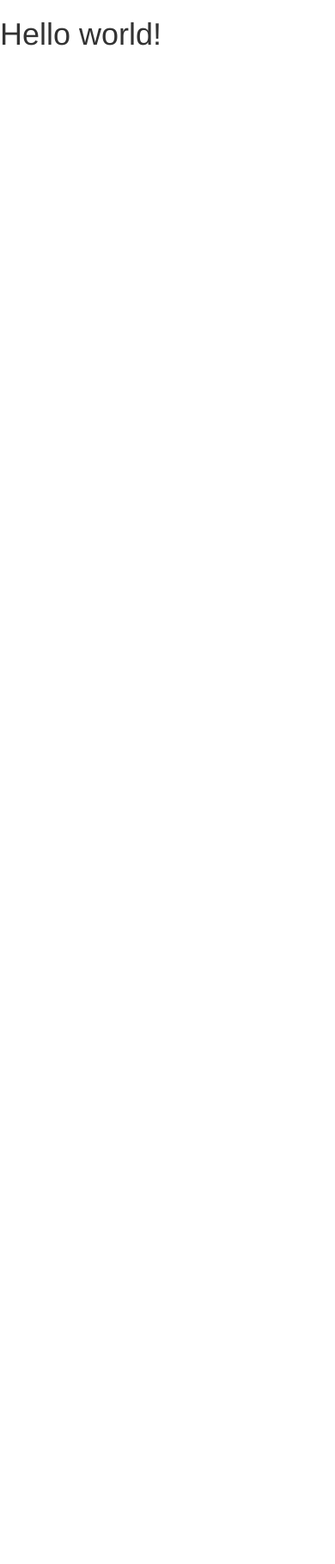
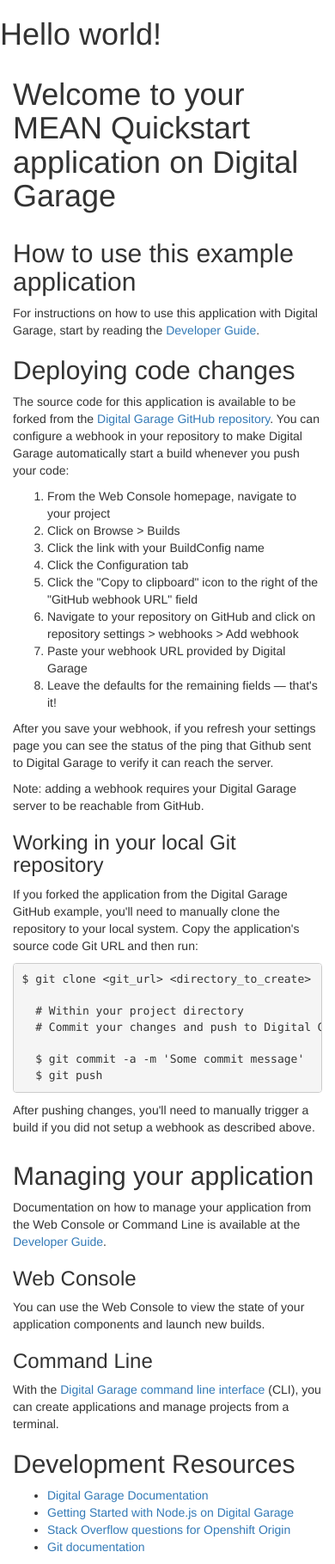
Before and after one commit to thedigitalgarage/mean-ex, a website: page public/index.html in a window 390 px wide. Shown: the whole page at 86% size. Before the commit the page ends 844 px from the top, so only its background shows below. Drawn offline with nearby package versions, Linux system fonts and the light colour scheme; some packages are replaced by stand-ins of ours.

Commit message:
update database connection url

```diff
--- a/config/database.js
+++ b/config/database.js
@@ -1,14 +1,12 @@
 var mongoServiceName = process.env.DATABASE_SERVICE_NAME,
-    mongoHost = 'mongodb',
-    mongoPort = '27017',
     mongoDatabase = process.env.MONGODB_DATABASE,
     mongoPassword = process.env.MONGODB_PASSWORD,
     mongoUser = process.env.MONGODB_USER;
 
 if (process.env.DATABASE_SERVICE_NAME) {
-  var mongodburl = mongoHost + '://' + mongoUser + ':' + mongoPassword + '@' + mongoServiceName +':' + mongoPort + '/' + mongoDatabase;
+  var mongodburl = 'mongodb://' + mongoUser + ':' + mongoPassword + '@' + mongoServiceName +':27017/' + mongoDatabase;
 } else {
-  var mongodburl = 'mongodb://testuser1:mountain1@127.0.0.1:27017/sampledb';
+  var mongodburl = 'mongodb://' + mongoUser + ':' + mongoPassword + '@127.0.0.1:27017/' + mongoDatabase;
 }
 
 console.log(mongodburl)
--- a/public/index.html
+++ b/public/index.html
@@ -3,26 +3,102 @@
 
 <!-- ASSIGN OUR ANGULAR MODULE -->
 <html>
+
 <head>
     <!-- META -->
     <meta charset="utf-8">
-    <meta name="viewport" content="width=device-width, initial-scale=1"><!-- Optimize mobile viewport -->
+    <meta name="viewport" content="width=device-width, initial-scale=1">
+    <!-- Optimize mobile viewport -->
 
     <title>Digital Garage Quickstart Angular App</title>
 
     <!-- SCROLLS -->
-    <link rel="stylesheet" href="//netdna.bootstrapcdn.com/bootstrap/3.0.0/css/bootstrap.min.css"><!-- load bootstrap -->
+    <link rel="stylesheet" href="//netdna.bootstrapcdn.com/bootstrap/3.0.0/css/bootstrap.min.css">
+    <!-- load bootstrap -->
     <!-- SPELLS -->
-    <script src="//ajax.googleapis.com/ajax/libs/jquery/2.0.3/jquery.min.js"></script><!-- load jquery -->
-    <script src="//ajax.googleapis.com/ajax/libs/angularjs/1.0.8/angular.min.js"></script><!-- load angular -->
-    <script src="//ajax.googleapis.com/ajax/libs/angularjs/1.6.1/angular-route.js"></script><!-- load angular-route -->
+    <script src="//ajax.googleapis.com/ajax/libs/jquery/2.0.3/jquery.min.js"></script>
+    <!-- load jquery -->
+    <script src="//ajax.googleapis.com/ajax/libs/angularjs/1.0.8/angular.min.js"></script>
+    <!-- load angular -->
+    <script src="//ajax.googleapis.com/ajax/libs/angularjs/1.6.1/angular-route.js"></script>
+    <!-- load angular-route -->
     <script src="core.js"></script>
 
 </head>
 <!-- SET THE CONTROLLER AND GET ALL TASKS -->
+
 <body ng-app="helloWorld" ng-controller="MainCtrl">
-  <div>
-    <h1> {{test}} </h1>
-  </div>
+    <div>
+        <h1> {{test}} </h1>
+    </div>
+    <section class='container'>
+        <hgroup>
+            <h1>Welcome to your MEAN Quickstart application on Digital Garage</h1>
+        </hgroup>
+
+
+        <div class="row">
+            <section class='col-xs-12 col-sm-6 col-md-6'>
+                <section>
+                    <h2>How to use this example application</h2>
+                    <p>For instructions on how to use this application with Digital Garage, start by reading the <a href="http://docs.thedigitalgarage.io/dev_guide/templates.html#using-the-quickstart-templates">Developer Guide</a>.</p>
+
+                    <h2>Deploying code changes</h2>
+                    <p>
+                        The source code for this application is available to be forked from the <a href="https://www.github.com/thedigitalgarage/mean-ex">Digital Garage GitHub repository</a>. You can configure a webhook in your repository to make Digital
+                        Garage automatically start a build whenever you push your code:
+                    </p>
+
+                    <ol>
+                        <li>From the Web Console homepage, navigate to your project</li>
+                        <li>Click on Browse &gt; Builds</li>
+                        <li>Click the link with your BuildConfig name</li>
+                        <li>Click the Configuration tab</li>
+                        <li>Click the "Copy to clipboard" icon to the right of the "GitHub webhook URL" field</li>
+                        <li>Navigate to your repository on GitHub and click on repository settings &gt; webhooks &gt; Add webhook</li>
+                        <li>Paste your webhook URL provided by Digital Garage</li>
+                        <li>Leave the defaults for the remaining fields &mdash; that's it!</li>
+                    </ol>
+                    <p>After you save your webhook, if you refresh your settings page you can see the status of the ping that Github sent to Digital Garage to verify it can reach the server.</p>
+                    <p>Note: adding a webhook requires your Digital Garage server to be reachable from GitHub.</p>
+
+                    <h3>Working in your local Git repository</h3>
+                    <p>If you forked the application from the Digital Garage GitHub example, you'll need to manually clone the repository to your local system. Copy the application's source code Git URL and then run:</p>
+
+                    <pre>$ git clone &lt;git_url&gt; &lt;directory_to_create&gt;
+
+  # Within your project directory
+  # Commit your changes and push to Digital Garage
+
+  $ git commit -a -m 'Some commit message'
+  $ git push</pre>
+
+                    <p>After pushing changes, you'll need to manually trigger a build if you did not setup a webhook as described above.</p>
+
+                </section>
+
+            </section>
+            <section class="col-xs-12 col-sm-6 col-md-6">
+
+                <h2>Managing your application</h2>
+
+                <p>Documentation on how to manage your application from the Web Console or Command Line is available at the <a href="http://docs.thedigitalgarage.io/dev_guide/overview.html">Developer Guide</a>.</p>
+
+                <h3>Web Console</h3>
+                <p>You can use the Web Console to view the state of your application components and launch new builds.</p>
+
+                <h3>Command Line</h3>
+                <p>With the <a href="http://docs.thedigitalgarage.io/cli_reference/overview.html">Digital Garage command line interface</a> (CLI), you can create applications and manage projects from a terminal.</p>
+
+                <h2>Development Resources</h2>
+                <ul>
+                    <li><a href="http://docs.thedigitalgarage.io/welcome/index.html">Digital Garage Documentation</a></li>
+                    <li><a href="http://docs.thedigitalgarage.io/using_images/s2i_images/nodejs.html">Getting Started with Node.js on Digital Garage</a></li>
+                    <li><a href="http://stackoverflow.com/questions/tagged/openshift">Stack Overflow questions for Openshift Origin</a></li>
+                    <li><a href="http://git-scm.com/documentation">Git documentation</a></li>
+                </ul>
+            </section>
+        </div>
+    </section>
 </body>
 </html>
```
Also changed, not shown: public/app.js (deleted, +0 -22 lines).
